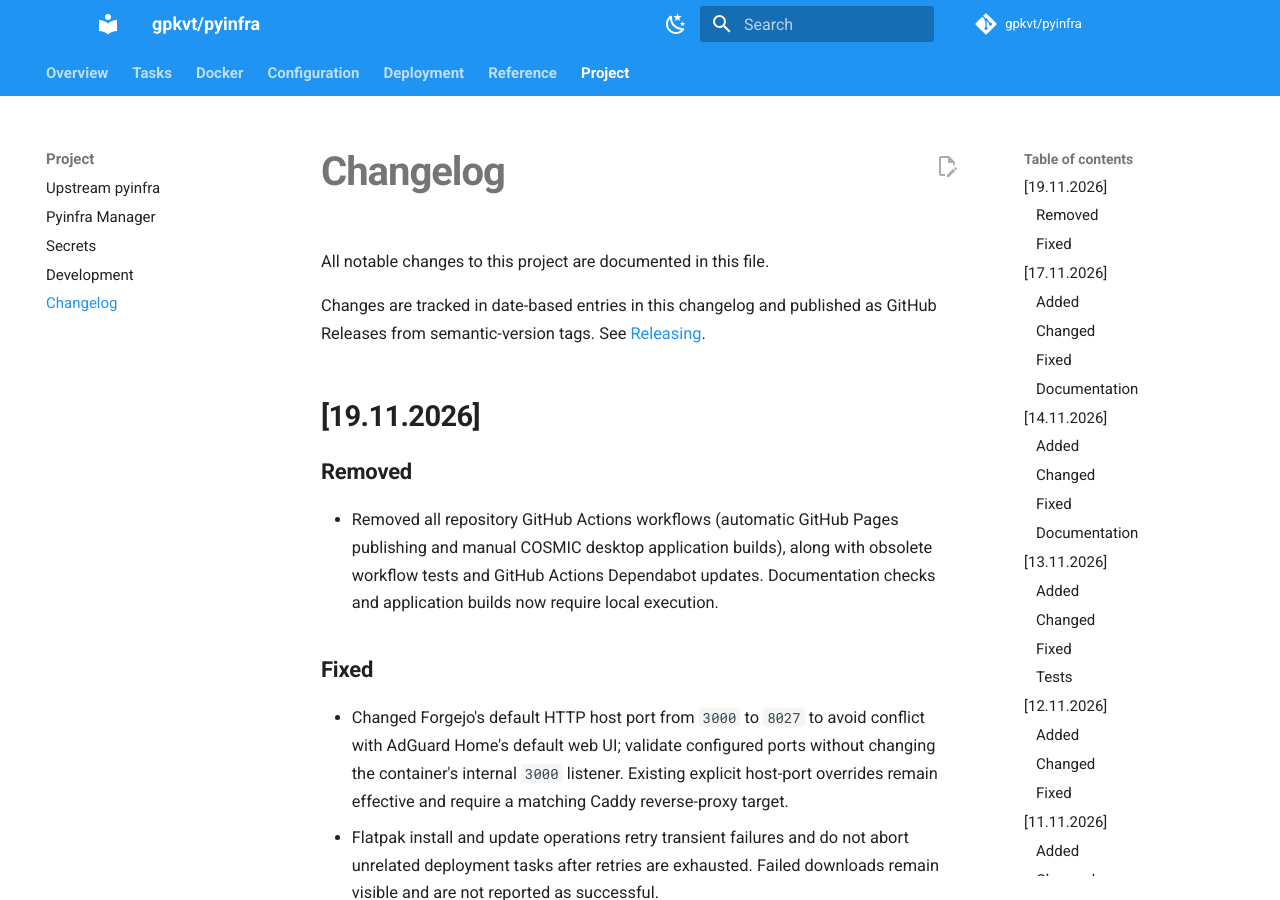
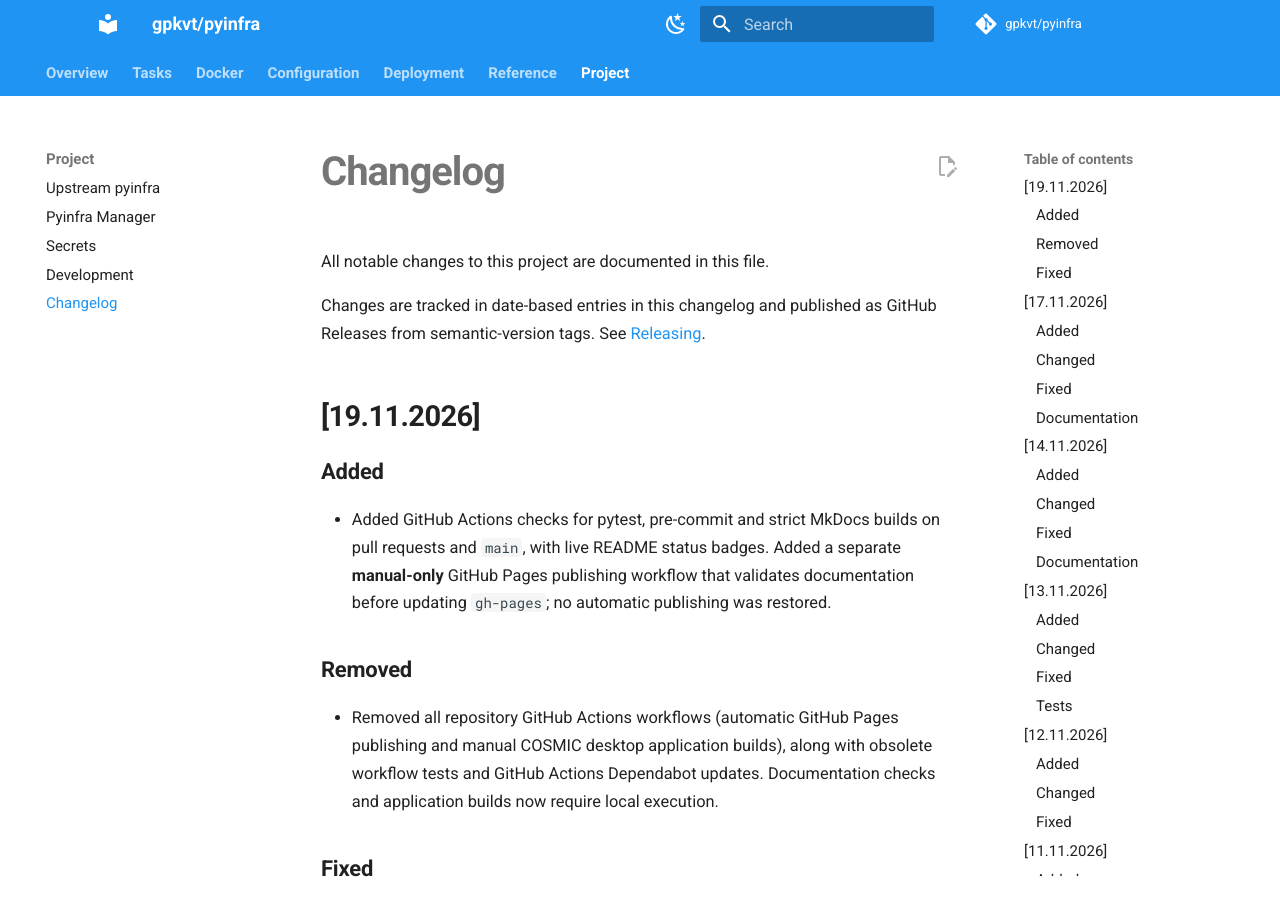
Before and after one commit to gpkvt/pyinfra, an MkDocs documentation site: the page built from docs/changelog.md, in a window 1280 px wide and 900 px high. Built offline with MkDocs 1.6.1 and Material for MkDocs 9.7.7, drawn with Linux system fonts in a browser that asks for light colours; comment, search, counter and statistics services are not loaded.

Commit message:
docs: document automated checks and manual Pages publishing

```diff
--- a/docs/changelog.md
+++ b/docs/changelog.md
@@ -5,6 +5,10 @@ All notable changes to this project are documented in this file.
 Changes are tracked in date-based entries in this changelog and published as GitHub Releases from semantic-version tags. See [Releasing](releasing.md).
 
 ## [19.11.2026]
+
+### Added
+
+- Added GitHub Actions checks for pytest, pre-commit and strict MkDocs builds on pull requests and `main`, with live README status badges. Added a separate **manual-only** GitHub Pages publishing workflow that validates documentation before updating `gh-pages`; no automatic publishing was restored.
 
 ### Removed
 
```
